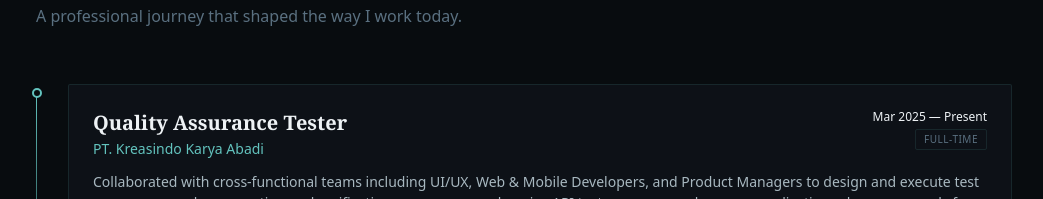
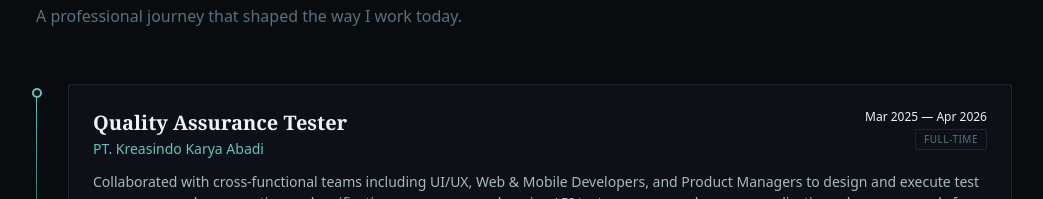
Before and after one commit to mughisqarratal/portfolio_obsidian, a Next.js app: page / in a window 1280 px wide. Shown: the part 983-1182 px from the top of the page, without its empty margins (92-1135 px from the left). Built offline with nearby package versions, Linux system fonts and the light colour scheme.

Commit message:
Bella Ciao

```diff
--- a/components/ExperienceSection.tsx
+++ b/components/ExperienceSection.tsx
@@ -5,7 +5,7 @@ const EXPERIENCES = [
   {
     role: "Quality Assurance Tester",
     company: "PT. Kreasindo Karya Abadi",
-    period: "Mar 2025 — Present",
+    period: "Mar 2025 — Apr 2026",
     type: "Full-time",
     desc: "Collaborated with cross-functional teams including UI/UX, Web & Mobile Developers, and Product Managers to design and execute test cases, manage bug reporting and verification, ensure comprehensive API test coverage, and oversee application release approvals for the Google Play Store and App Store.",
     tags: [
```
